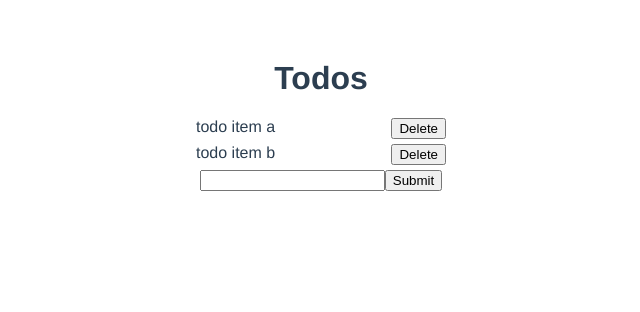
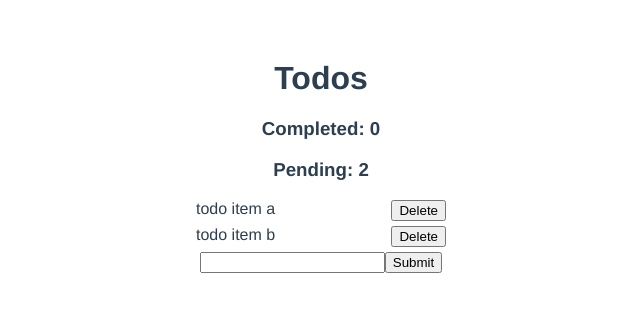
Before and after one commit to Juhi0326/first-vuex, a Vue app: page / in a window 1280 px wide. Shown: the top 312 px of the page, without its empty margins (319-959 px from the left). Built offline with nearby package versions, Linux system fonts and the light colour scheme.

Commit message:
created getters for status and use these in App

```diff
--- a/src/App.vue
+++ b/src/App.vue
@@ -1,6 +1,8 @@
 <template>
   <div id="app">
     <h1>Todos</h1>
+    <h3>Completed: {{$store.getters.completedTodos}}</h3>
+    <h3>Pending: {{$store.getters.pendingTodos}}</h3>
     <TodosList/>
     <TodoForm/>
   </div>
--- a/src/store.js
+++ b/src/store.js
@@ -16,33 +16,42 @@ export default new Vuex.Store({
       },
     ],
   },
-  getters: {},
+  getters: {
+    completedTodos(state) {
+      return state.todos.filter((todo) => {
+        return todo.completed === true;
+      }).length;
+    },
+    pendingTodos(state) {
+      return state.todos.filter((todo) => {
+        return todo.completed === false;
+      }).length;
+    },
+  },
   mutations: {
     NEW_TODO(state, todoItem) {
-        state.todos.push({
-            title: todoItem,
-            completed: false
-
-        })
+      state.todos.push({
+        title: todoItem,
+        completed: false,
+      });
     },
     DELETE_TODO(state, todoItem) {
-        let index = state.todos.indexOf(todoItem);
-        state.todos.splice(index, 1);
+      let index = state.todos.indexOf(todoItem);
+      state.todos.splice(index, 1);
     },
     TOGGLE_TODO_STATUS(state, todoItem) {
-        todoItem.completed=!todoItem.completed;
-    }
+      todoItem.completed = !todoItem.completed;
+    },
   },
   actions: {
-    addNewTodo({commit}, todoItem) {
-        commit('NEW_TODO', todoItem);
+    addNewTodo({ commit }, todoItem) {
+      commit("NEW_TODO", todoItem);
     },
-    deleteTodo({commit}, todoItem) {
-        commit('DELETE_TODO', todoItem);
+    deleteTodo({ commit }, todoItem) {
+      commit("DELETE_TODO", todoItem);
     },
-    toggleTodoStatus({commit}, todoItem) {
-        commit('TOGGLE_TODO_STATUS', todoItem);
-
-    }
+    toggleTodoStatus({ commit }, todoItem) {
+      commit("TOGGLE_TODO_STATUS", todoItem);
+    },
   },
 });
```
